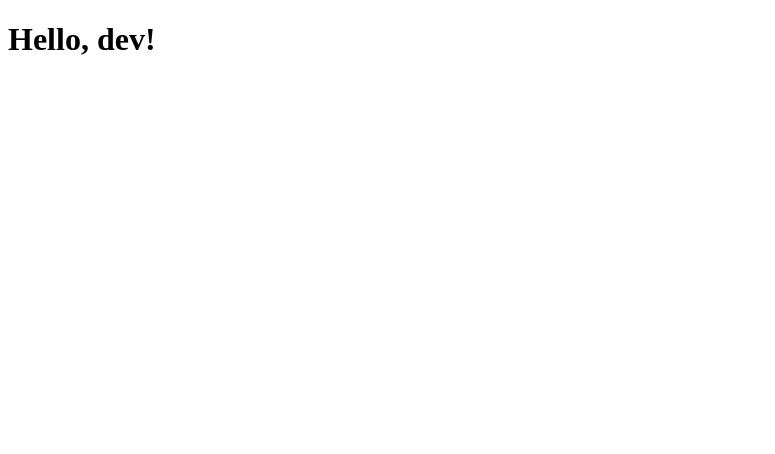
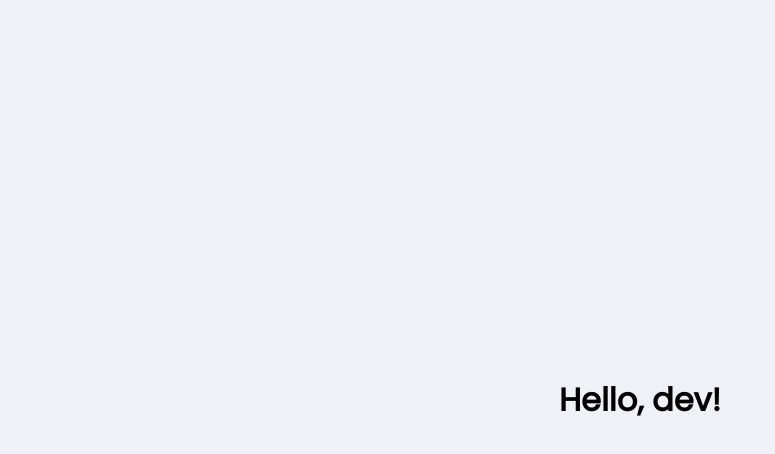
Before and after one commit to ndressaa/Proffy, a React (Create React App) app: page / in a window 1280 px wide. Shown: the top 454 px of the page, without its empty margins (0-775 px from the left). Built offline with nearby package versions, Linux system fonts and the light colour scheme.

Commit message:
Versão 1.0 | Estilos globais

```diff
--- a/public/index.html
+++ b/public/index.html
@@ -4,6 +4,12 @@
     <meta charset="utf-8" />
     <meta name="viewport" content="width=device-width, initial-scale=1" />
     <meta name="theme-color" content="#000000" />
+
+    <link
+      href="https://fonts.googleapis.com/css2?family=Archivo:wght@400;700&family=Poppins&display=swap"
+      rel="stylesheet"
+    />
+
     <title>Proffy</title>
   </head>
   <body>
--- a/src/App.tsx
+++ b/src/App.tsx
@@ -1,4 +1,6 @@
 import React from 'react';
+
+import './assets/styles/global.css';
 
 function App() {
   return (
--- a/src/assets/styles/global.css
+++ b/src/assets/styles/global.css
@@ -0,0 +1,61 @@
+:root {
+    font-size: 60%;
+
+    --color-background: #F0F0F7;
+    --color-primary-lighter: #9871F5;
+    --color-primary-light: #916BEA;
+    --color-primary: #8257E5;
+    --color-primary-dark: #774DD6;
+    --color-primary-darker: #6842c2;
+    --color-secondary: #04D361;
+    --color-secondary-dark: #04BF58;
+    --color-title-in-primary: #FFFFFF;
+    --color-text-in-primary: #D4C2FF;
+    --color-text-title: #32264D;
+    --color-text-complement: #9C98A6;
+    --color-text-base: #6A6180;
+    --color-line-in-white: #E6E6F0;
+    --color-input-background: #F8F8FC;
+    --color-button-text: #FFFFFF;
+    --color-box-base: #FFFFFF;
+    --color-box-footer: #FAFAFC;
+    --color-small-info: #C1BCCC;
+}
+
+* {
+    margin: 0;
+    padding: 0;
+    box-sizing: border-box;
+}
+
+html, body, #root {
+    height: 100vh;
+}
+
+body {
+    background: var(--color-background);
+}
+
+#root {
+    display: flex;
+    align-items: center;
+    justify-content: center;
+    /* justify-content: safe;  */
+    /* ^ Este comando justifica os elementos na página de forma
+    que não ultrapassem o limite da tela em dispositivos menores */
+}
+
+body, input, button, textarea {
+    font: 500 1.6rem Poppins;
+}
+
+.container {
+    width: 90vw;
+    max-width: 700px;
+}
+
+@media (min-width: 700px) {
+    :root {
+        font-size: 62.5%;
+    }
+}
```
